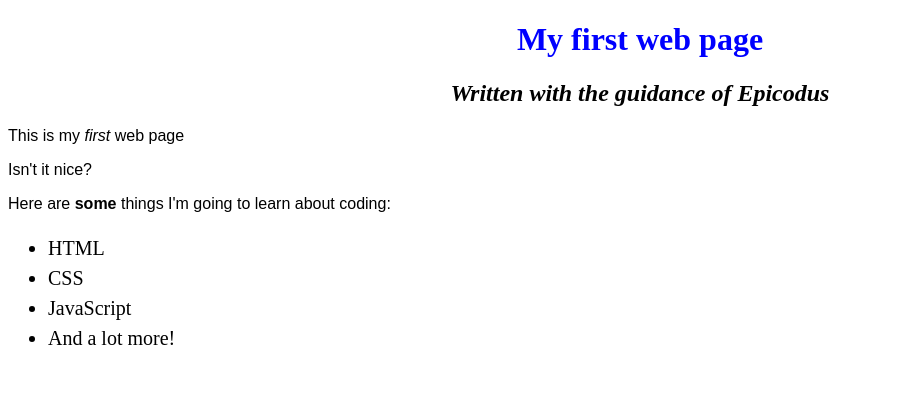
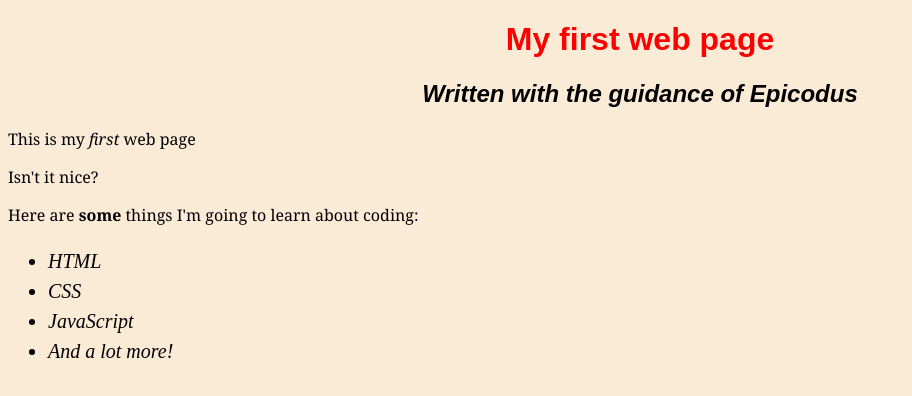
Before and after one commit to leesga8/my-first-webpage, a plain HTML site: page my-first-webpage.html in a window 1280 px wide. Shown: the whole page, without its empty margins (0-912 px from the left). Drawn offline with Linux system fonts and the light colour scheme.

Commit message:
add styles

```diff
--- a/css/styles.css
+++ b/css/styles.css
@@ -1,18 +1,27 @@
+body {
+  background-color: antiquewhite;
+}
+
 h1 {
-  color: blue;
+  color: red;
   text-align: center;
+  font-weight: bolder;
+  font-family: fantasy;
 }
 
 h2 {
   font-style: italic;
   text-align: center;
+  font-family:Arial, Helvetica, sans-serif;
 }
 
 p {
-  font-family: sans-serif;
+  font-family:Georgia, 'Times New Roman', Times, serif;
+  line-height: normal;
 }
 
 ul {
   font-size: 20px;
   line-height: 30px;
+  font-style: italic
 }
```
